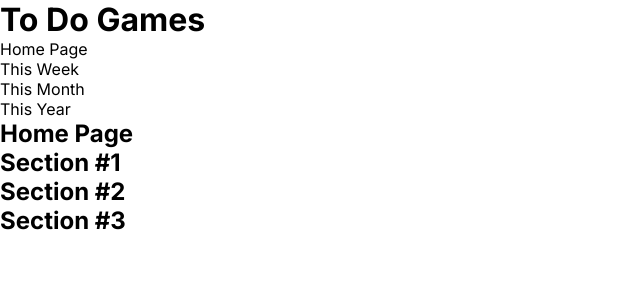
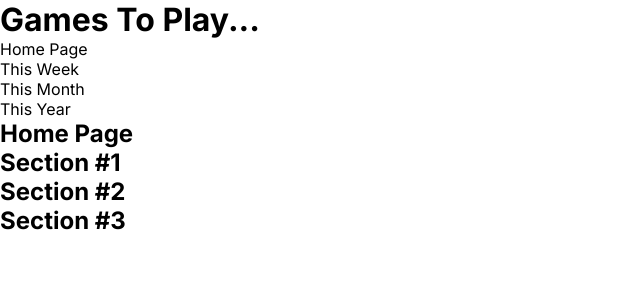
Before and after one commit to franco-ortega/to-do-games, a Next.js app: page / in a window 1280 px wide. Shown: the top 300 px of the page, without its empty margins (0-640 px from the left). Built offline with nearby package versions, Linux system fonts and the light colour scheme.

Commit message:
update Header title

```diff
--- a/app/components/header/Header.jsx
+++ b/app/components/header/Header.jsx
@@ -3,7 +3,7 @@ import Nav from '../nav/Nav';
 export default function Header() {
   return (
     <header>
-      <h1>To Do Games</h1>
+      <h1>Games To Play...</h1>
       <Nav />
     </header>
   );
```
